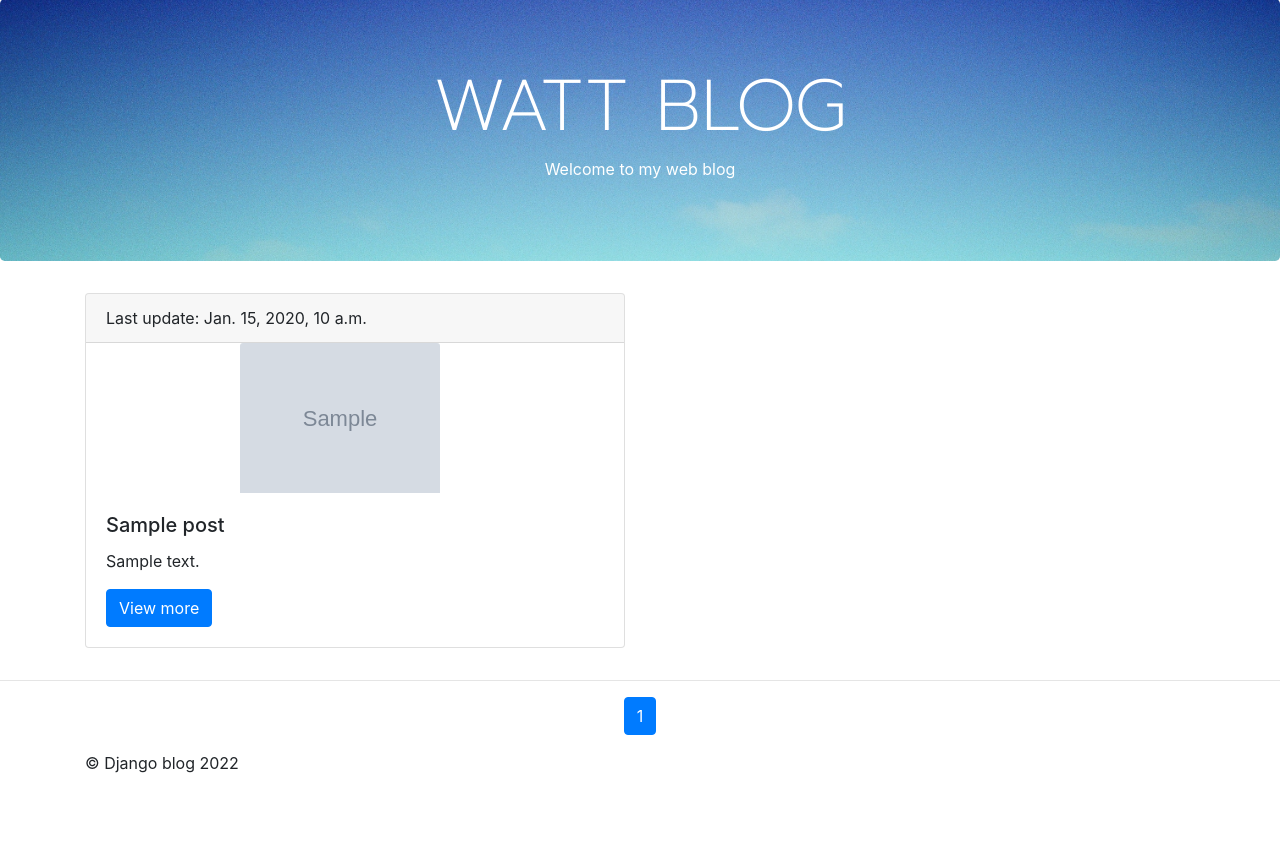
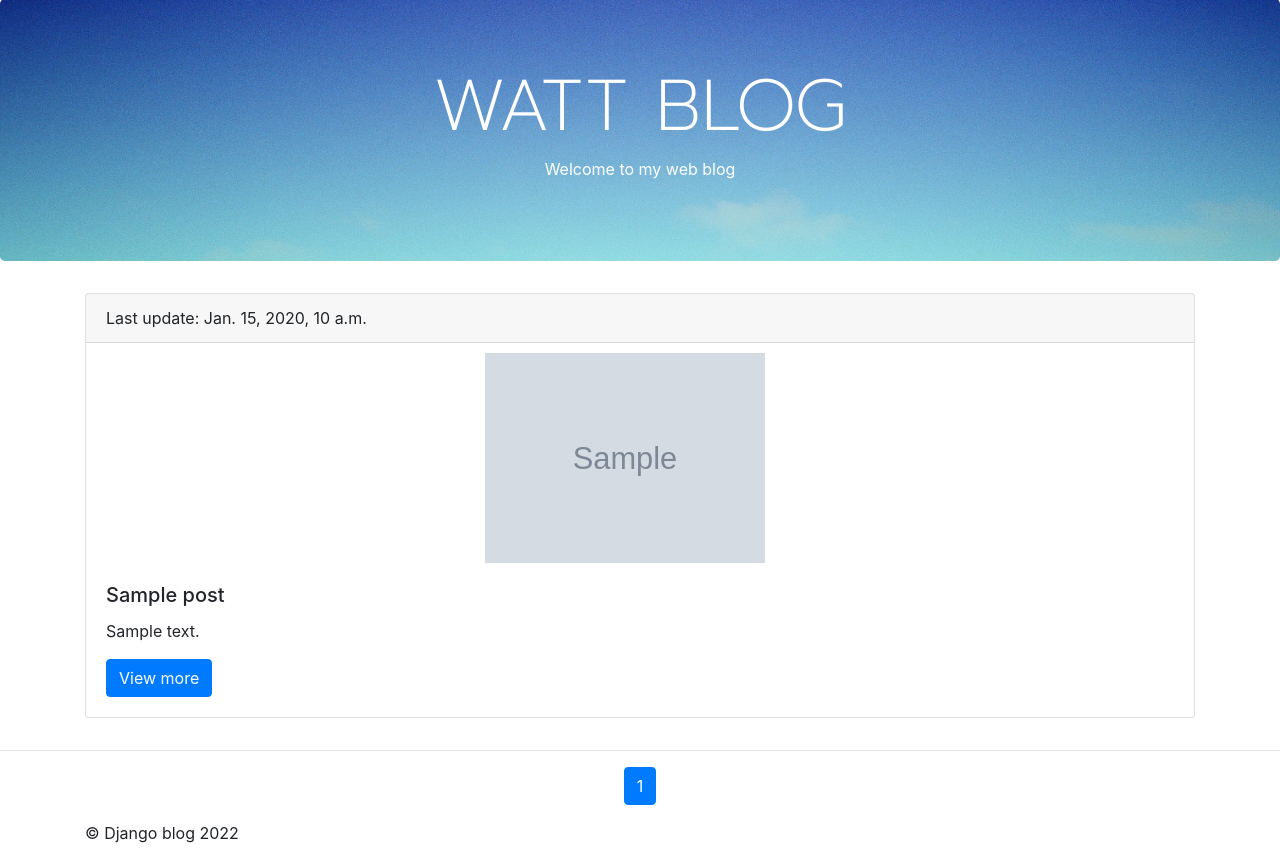
Before and after one commit to watthanatham/Blog-web, a Django app: page /blog/ in a window 1280 px wide. Shown: the part 57-918 px from the top of the page. Before the commit the page ends 830 px from the top, so only its background shows below. Run offline with Django 3.2, Linux system fonts and the light colour scheme; tables that the repository leaves empty hold one stand-in row (values such as "Sample post"); grey boxes marked "Sample" are stand-in pictures; some libraries are stand-ins or nearby versions.

Commit message:
fixed layout blog v2

```diff
--- a/blog/templates/index.html
+++ b/blog/templates/index.html
@@ -18,7 +18,7 @@
       {% for post in page_obj.object_list %}
 
 
-      <div class="col-6">
+      <div class="col">
         <div class="card">
           <div class="card-header">
             Last update:
@@ -27,7 +27,7 @@
             {% if post.photo %}
             <div class="row" style="width: 100%; justify-content: center">
               <img class="card-img-top" src="{{ post.photo.url }}" alt="Blog photo"
-                style="width: 200px !important;height: auto;">
+                style="width: 290px !important;height: auto; padding-top: 10px; padding-right: 10px; margin-left: 10px;">
             </div>
             {% endif %}
 
@@ -78,10 +78,10 @@
 
     {% if page_obj.has_next %}
     <li class="page-item">
-      <a class="page-link" href="?page={{ page_obj.next_page_number }}">Next</a>
+      <a class="page-link" href="?page={{ page_obj.next_page_number }}">Next page</a>
     </li>
     <li class="page-item">
-      <a class="page-link" href="?page={{ page_obj.paginator.num_pages }}">Last</a>
+      <a class="page-link" href="?page={{ page_obj.paginator.num_pages }}">Last page</a>
     </li>
     {% endif %}
 
```
